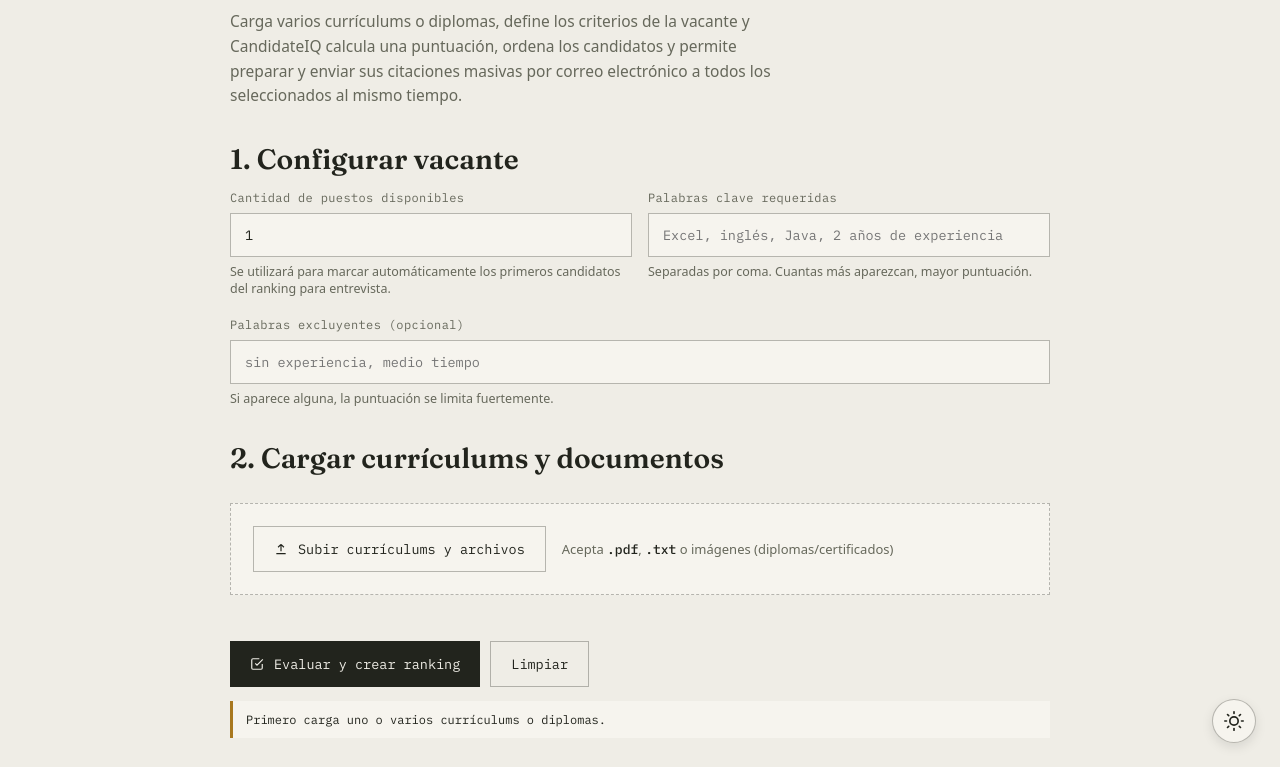
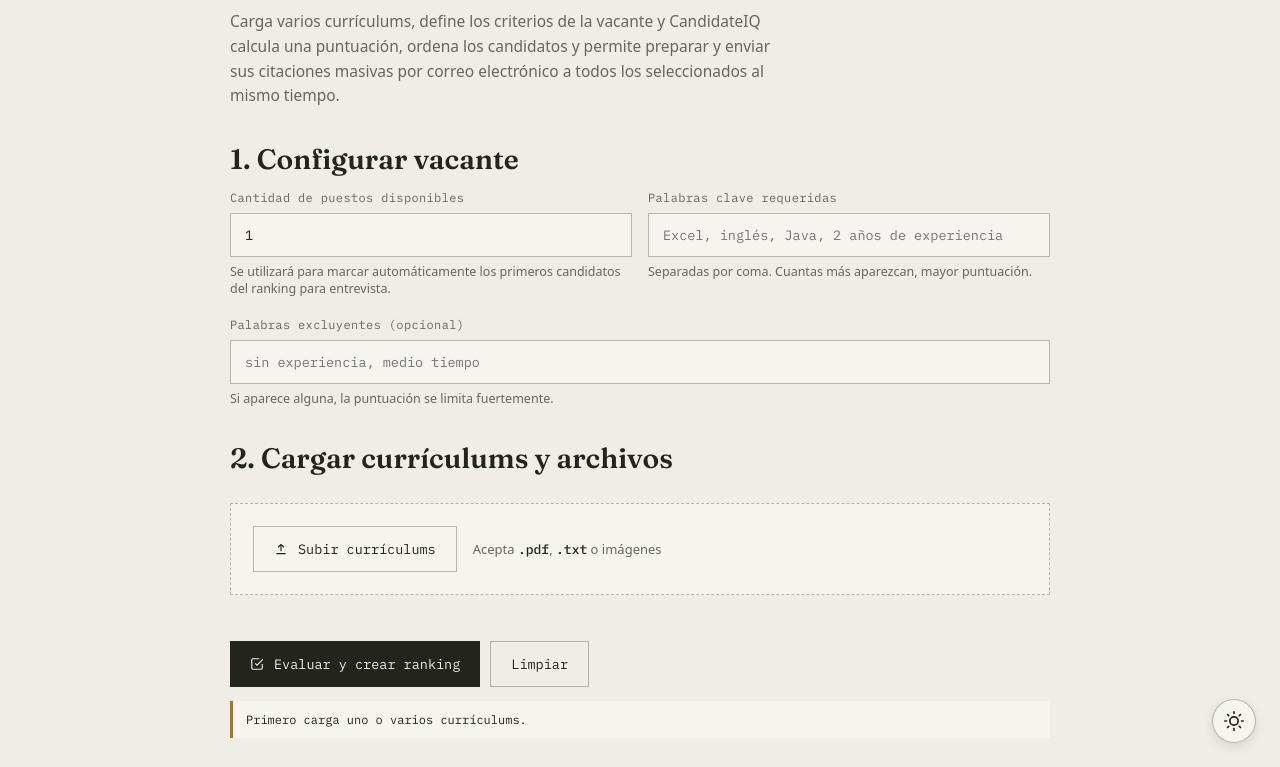
Before and after one commit to CarolCervantes/CandidateIq, a website: page public/index.html in a window 1280 px wide. Both pictures are taken after a click on the button "Evaluar y crear ranking". Shown: the part 136-903 px from the top of the page. Drawn offline with Linux system fonts and the light colour scheme.

Commit message:
Eliminar etiquetas y menciones de diplomas y certificados en UI CandidateIQ v1

```diff
--- a/public/index.html
+++ b/public/index.html
@@ -183,7 +183,7 @@ textarea:focus, input:focus, select:focus { outline: 2px solid var(--accent); ou
   <div class="kicker">candidateiq / selección de candidatos</div>
   <h1>CandidateIQ</h1>
   <p>
-    Carga varios currículums o diplomas, define los criterios de la vacante y CandidateIQ calcula
+    Carga varios currículums, define los criterios de la vacante y CandidateIQ calcula
     una puntuación, ordena los candidatos y permite preparar y enviar sus citaciones
     masivas por correo electrónico a todos los seleccionados al mismo tiempo.
   </p>
@@ -211,16 +211,16 @@ textarea:focus, input:focus, select:focus { outline: 2px solid var(--accent); ou
   </section>
 
   <section class="section">
-    <h2>2. Cargar currículums y documentos</h2>
+    <h2>2. Cargar currículums y archivos</h2>
     <div class="upload">
       <button type="button" class="btn btn-secondary" id="upload-btn">
         <svg viewBox="0 0 24 24" fill="none" stroke="currentColor" stroke-width="2" width="14">
           <path d="M12 16V4m0 0L7 9m5-5l5 5M4 20h16"/>
         </svg>
-        Subir currículums y archivos
+        Subir currículums
       </button>
       <input type="file" id="file-input" accept=".pdf,.txt,.png,.jpg,.jpeg" multiple>
-      <span class="upload-info" id="upload-info">Acepta <strong>.pdf</strong>, <strong>.txt</strong> o imágenes (diplomas/certificados)</span>
+      <span class="upload-info" id="upload-info">Acepta <strong>.pdf</strong>, <strong>.txt</strong> o imágenes</span>
     </div>
     <div class="file-list" id="file-list"></div>
   </section>
@@ -673,7 +673,7 @@ $('evaluar-btn').addEventListener('click', async () => {
     const puestos = Math.max(1, parseInt($('puestos').value, 10) || 1);
 
     if (!state.files.length) {
-      showStatus('Primero carga uno o varios currículums o diplomas.', 'warn');
+      showStatus('Primero carga uno o varios currículums.', 'warn');
       return;
     }
 
@@ -823,7 +823,7 @@ $('limpiar-btn').addEventListener('click', () => {
 
   $('file-input').value = '';
   $('file-list').innerHTML = '';
-  $('upload-info').innerHTML = 'Acepta <strong>.pdf</strong>, <strong>.txt</strong> o imágenes (diplomas/certificados)';
+  $('upload-info').innerHTML = 'Acepta <strong>.pdf</strong>, <strong>.txt</strong> o imágenes';
   $('ranking').innerHTML = '';
   $('ranking-panel').classList.remove('show');
   $('modal').classList.remove('show');
```
